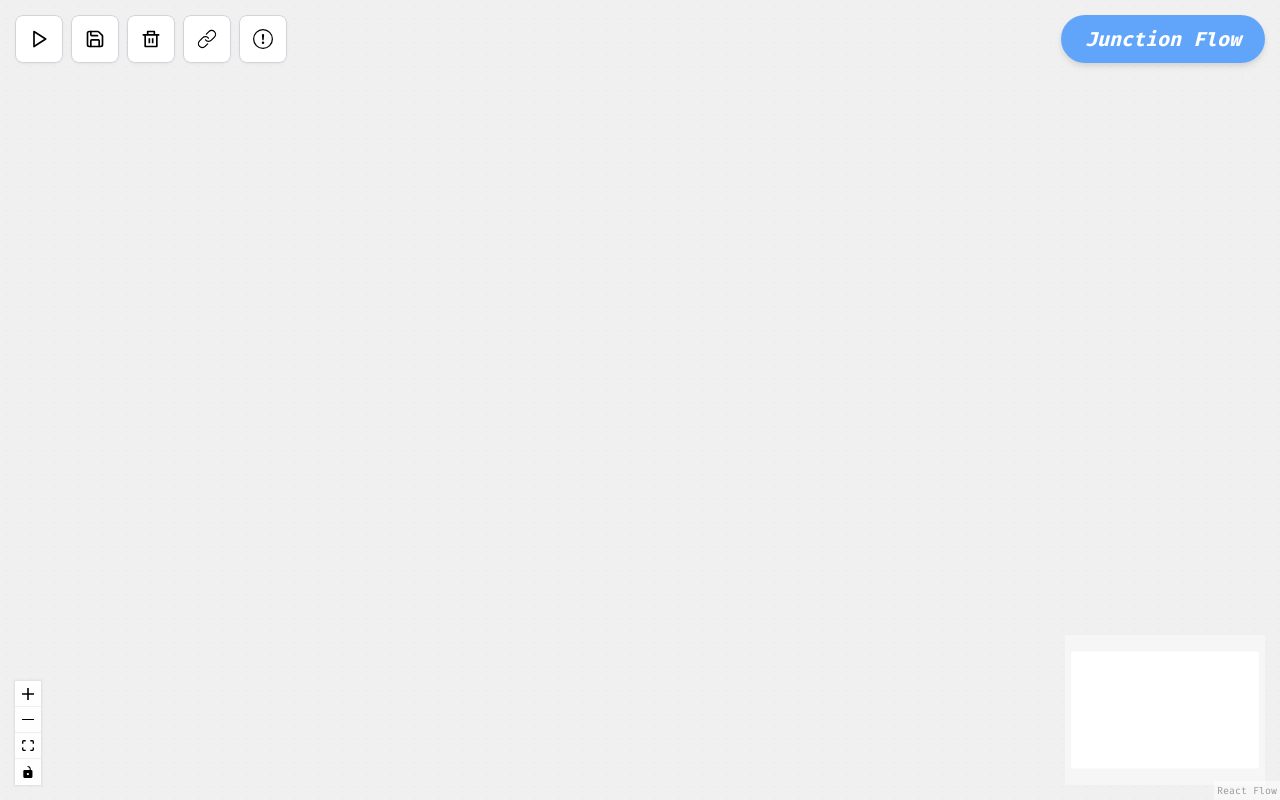
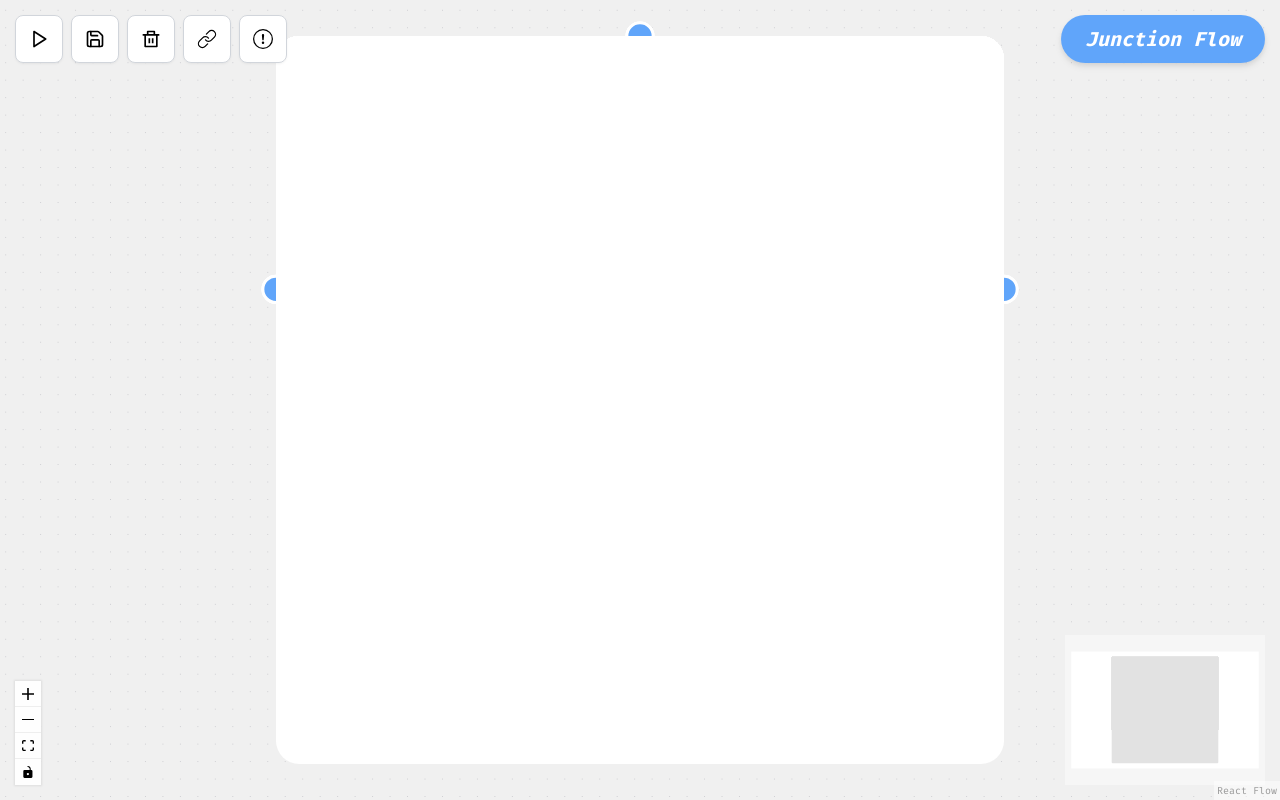
Before and after one commit to Astral-Lab/CS261, a React (Vite) app: page / in a window 1280 px wide. Built offline with nearby package versions, Linux system fonts and the light colour scheme.

Commit message:
test layout

```diff
--- a/src/App.jsx
+++ b/src/App.jsx
@@ -26,22 +26,122 @@
 
 const initialNodes = [
   {
+    id: 'n-1',
+    type: 'junctionLane',
+    position: { x: 0, y: 0 },
+    data: {
+      handlePosition: "Bottom",
+      label: "northbound 1"
+    }
+  },
+  {
+    id: 'n-2',
+    type: 'junctionLane',
+    position: { x: 0, y: 0 },
+    data: {
+      handlePosition: "Bottom",
+      label: "northbound 2"
+    }
+  },
+  {
+    id: 'n-3',
+    type: 'junctionLane',
+    position: { x: 0, y: 0 },
+    data: {
+      handlePosition: "Bottom",
+      label: "northbound 3"
+    }
+  },
+  {
     id: 'e-1',
     type: 'junctionLane',
     position: { x: 0, y: 0 },
     data: {
-      handlePosition: "Right"
+      handlePosition: "Left",
+      label: "eastbound 1"
     }
   },
   {
-    id: "i-1",
-    type: "junctionIntersection",
-    position: { x: 0, y: 0 }
-  }
+    id: 'e-2',
+    type: 'junctionLane',
+    position: { x: 0, y: 0 },
+    data: {
+      handlePosition: "Left",
+      label: "eastbound 2"
+    }
+  },
+  {
+    id: 'e-3',
+    type: 'junctionLane',
+    position: { x: 0, y: 0 },
+    data: {
+      handlePosition: "Left",
+      label: "eastbound 3"
+    }
+  },
+  {
+    id: 's-1',
+    type: 'junctionLane',
+    position: { x: 0, y: 0 },
+    data: {
+      handlePosition: "Top",
+      label: "southbound 1"
+    }
+  },
+  {
+    id: 's-2',
+    type: 'junctionLane',
+    position: { x: 0, y: 0 },
+    data: {
+      handlePosition: "Top",
+      label: "southbound 2"
+    }
+  },
+  {
+    id: 's-3',
+    type: 'junctionLane',
+    position: { x: 0, y: 0 },
+    data: {
+      handlePosition: "Top",
+      label: "southbound 3"
+    }
+  },
+  {
+    id: 'w-1',
+    type: 'junctionLane',
+    position: { x: 0, y: 0 },
+    data: {
+      handlePosition: "Right",
+      label: "westbound 1"
+    }
+  },
+  {
+    id: 'w-2',
+    type: 'junctionLane',
+    position: { x: 0, y: 0 },
+    data: {
+      handlePosition: "Right",
+      label: "westbound 2"
+    }
+  },
+  {
+    id: 'w-3',
+    type: 'junctionLane',
+    position: { x: 0, y: 0 },
+    data: {
+      handlePosition: "Right",
+      label: "westbound 3"
+    }
+  },
+  {
+    id: 'i-1',
+    type: 'junctionIntersection',
+    position: { x: 0, y: 0 },
+  },
 ];
 
 export default function App() {
-  const [nodes, setNodes, onNodesChange] = useNodesState();
+  const [nodes, setNodes, onNodesChange] = useNodesState(initialNodes);
   const [edges, setEdges, onEdgesChange] = useEdgesState();
   const [menu, setMenu] = useState(null);
   const ref = useRef(null);
--- a/src/components/JunctionLaneNode.jsx
+++ b/src/components/JunctionLaneNode.jsx
@@ -5,6 +5,7 @@
 } from "@xyflow/react";
 
 // on select give blue border of 1px...
+// put into config file...
 const handleStyle = {
     width: 20,
     height: 20,
@@ -23,7 +24,7 @@
             />
             <div className={`w-[500px] bg-white rounded-2xl shadow-xs overflow-hidden pb-4 border-[1px] ${props.selected ? "border-blue-400" : "border-white"}`}>
                 <div className="w-full flex justify-between items-center px-6 py-4 bg-[#F9F9F9] border-b-[1px] border-[#F0F0F0]">
-                    <p className="font-bold">eastbound 1</p>
+                    <p className="font-bold">{props.data.label}</p>
                     <div className="flex gap-2">
                         <div className="w-4 h-4 bg-[#E0E0E0] rounded-full"></div>
                         <div className="w-4 h-4 bg-[#E0E0E0] rounded-full"></div>
```
